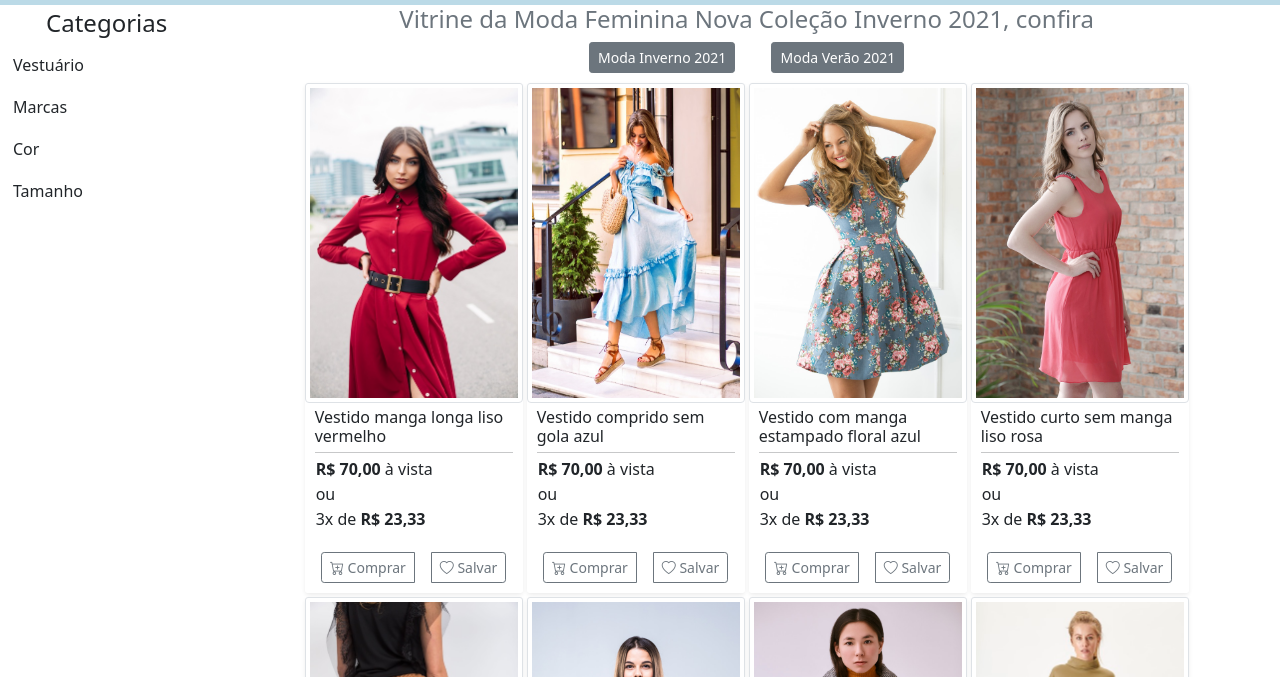
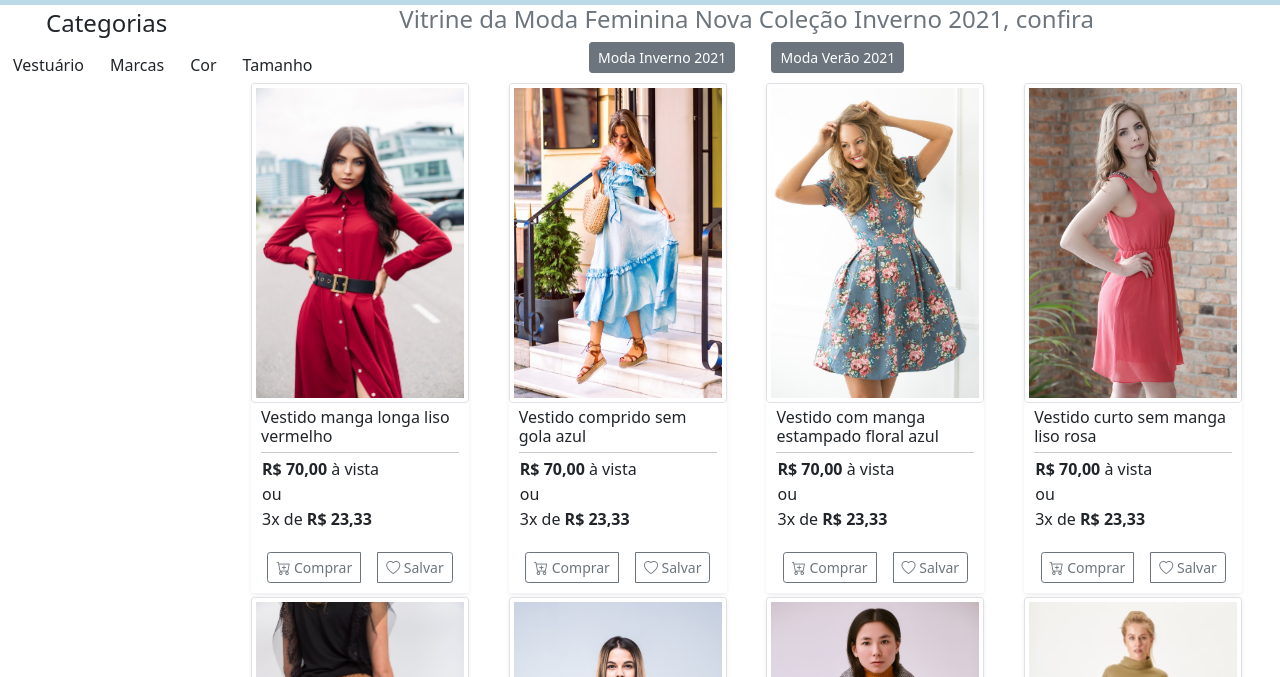
Before and after one commit to theoantolin/loja-de-roupas, a plain HTML site: page index.html in a window 1280 px wide. Shown: the part 123-800 px from the top of the page. Drawn offline with nearby package versions, Linux system fonts and the light colour scheme.

Commit message:
alteracoes em vitrine (divs agora estao ul, desse modo ficam justificadas e pode ser adicionado mais cards sem nenhum problema)

```diff
--- a/index.html
+++ b/index.html
@@ -421,11 +421,11 @@
 						<!--	row-cols-1 row-cols-sm-1 row-cols-md-2 row-cols-lg-3 row-cols-xl-4 row-cols-xxl-5 -->
 
 								<div class="container-fluid px-0">
-          				<div class="row justify-content-center g-0">
-
+          				<div class="row  g-0">
+										<ul class="flex-wrap">
 										<!-- PRIMEIRA IMAGEM -->
 
-            				<div class="col-12 col-sm-6 col-md-4">
+            				<div class="col-12 col-sm-6 col-md-4 item1">
 
               				<div class="card shadow-sm h-100 w-100">
 												<div class="img-card">
@@ -449,7 +449,7 @@
 
 										<!-- SEGUNDA IMAGEM -->
 
-            				<div class="col-12 col-sm-6 col-md-4">
+            				<div class="col-12 col-sm-6 col-md-4 item2">
               				<div class="card shadow-sm h-100 w-100">
 												<div class="img-card">
                 					<img class="card-img-top img-thumbnail img-responsive" data-src="holder.js/575x790" data-holder-rendered="true" src="img/loira-vestido-azul.jpg" alt="Vestido Azul Comprido" title="Vestido Azul Comprido">
@@ -607,6 +607,7 @@
                   			</div>
                 			</div>
             				</div>
+										</ul>
               		</div>
             		</div>
 
--- a/style.css
+++ b/style.css
@@ -207,6 +207,11 @@ p.lead {
 	margin: 0px;
 }
 
+.row ul {
+	display: flex;
+	justify-content: space-evenly;
+	margin: 0px;
+}
 
 /*
 
```
